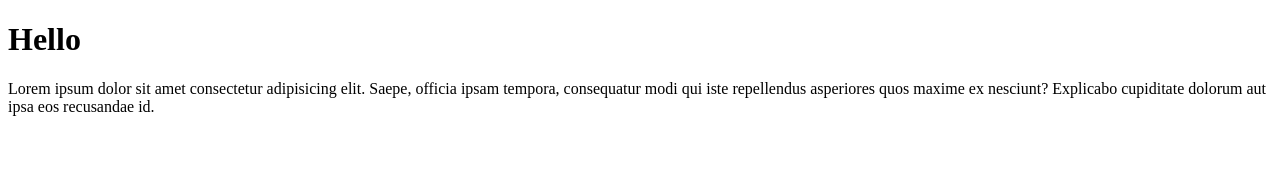
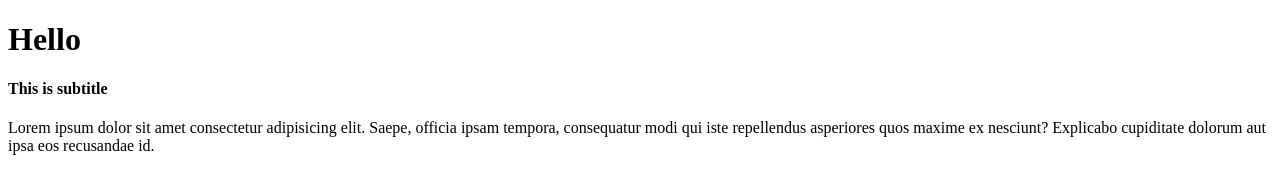
Before and after one commit to slefved/test-git, a plain HTML site: page index.html in a window 1280 px wide. Drawn offline with Linux system fonts and the light colour scheme.

Commit message:
feat: add subtitle

```diff
--- a/index.html
+++ b/index.html
@@ -8,6 +8,7 @@
 <body>
   <div>
     <h1>Hello</h1>
+    <h4>This is subtitle</h4>
     <p>
       Lorem ipsum dolor sit amet consectetur adipisicing elit. Saepe, officia ipsam tempora, consequatur modi qui iste repellendus asperiores quos maxime ex nesciunt? Explicabo cupiditate dolorum aut ipsa eos recusandae id.
     </p>
```
